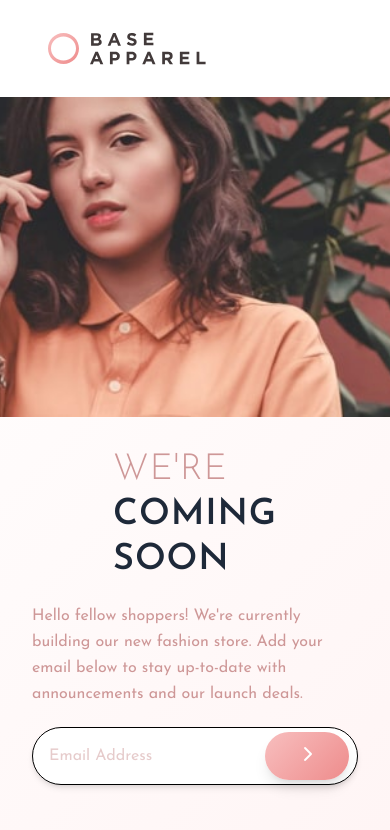
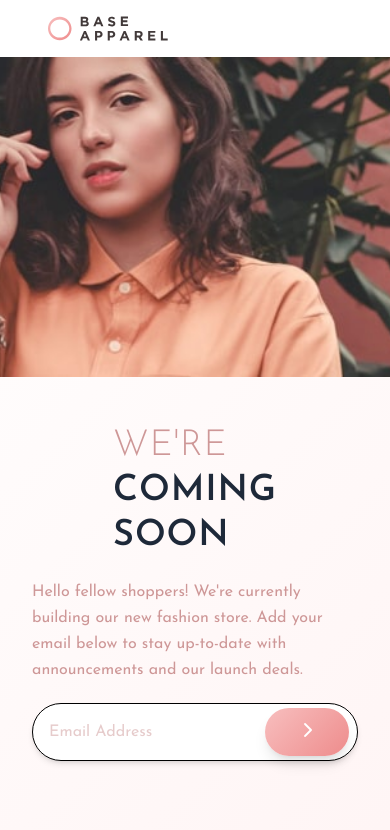
Before and after one commit to RAYBADU/Frontend-Mentor-challenge-22, a plain HTML site: page index.html in a window 390 px wide. Drawn offline with nearby package versions, Linux system fonts and the light colour scheme.

Commit message:
fixed spacing issues on mobile

```diff
--- a/index.html
+++ b/index.html
@@ -32,7 +32,7 @@
     >
       <!-- LEFT CONTENT -->
       <div
-        class="w-full md:w-1/2 flex flex-col justify-center px-8 md:px-20 py-12 space-y-5 max-md:order-3 max-md:place-items-center max-md:mt-20"
+        class="w-full md:w-1/2 flex flex-col justify-center px-8 md:px-20 py-12 space-y-5 max-md:order-3 max-md:place-items-center max-md:mt-14"
       >
         <!-- Logo -->
         <div class="py-4 px-2 max-md:hidden">
@@ -89,8 +89,8 @@
 
       <!-- RIGHT IMAGE -->
       <div class="w-full md:w-1/2 h-80 md:h-auto max-md:order-2">
-        <div class="w-full bg-white py-8 px-12 md:hidden">
-          <img src="./images/logo.svg" alt="" />
+        <div class="w-full bg-white py-4 px-12 md:hidden">
+          <img src="./images/logo.svg" alt=""  class="w-30"/>
         </div>
         <img
           src="images/hero-desktop.jpg"
```
